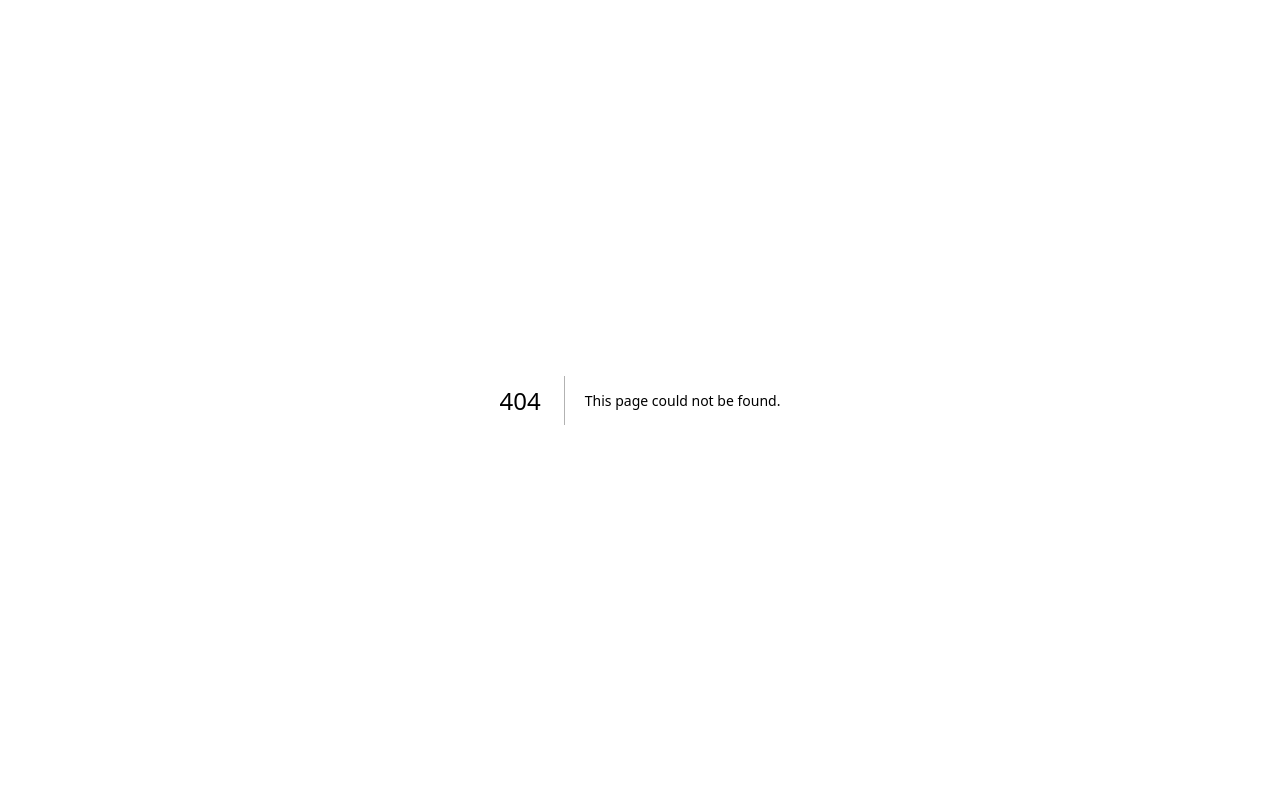
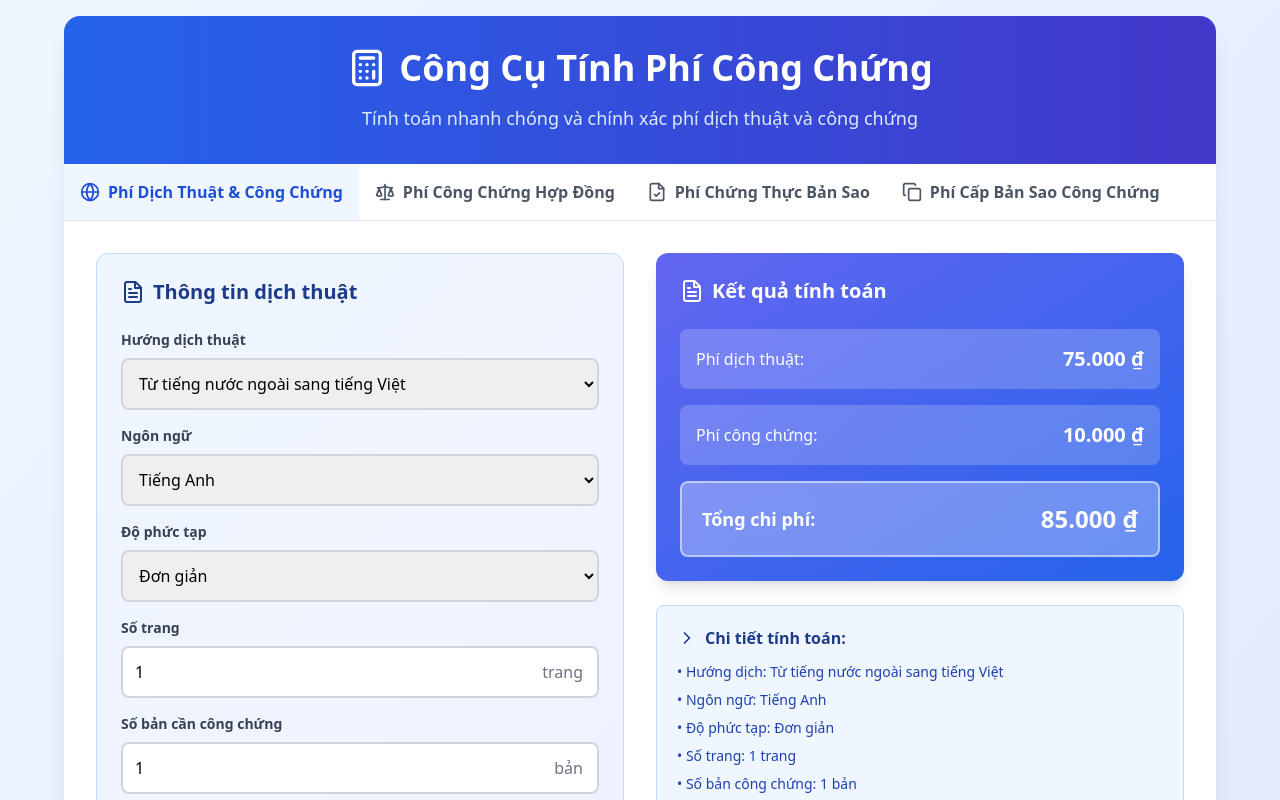
Before and after one commit to lamtung373/VPCC-NTNT, a Next.js app: page /fee-calculator in a window 1280 px wide. Before the commit this address had no page. Shown: the top 800 px of the page. Built offline with nearby package versions, Linux system fonts and the light colour scheme.

Commit message:
Create fee-calculator.js
01:16 PM 28/06/2025

```diff
--- /dev/null
+++ b/pages/fee-calculator.js
@@ -0,0 +1,17 @@
+// pages/fee-calculator.js
+import UnifiedFeeCalculator from '../components/UnifiedFeeCalculator'
+import Head from 'next/head'
+
+export default function FeeCalculator() {
+  return (
+    <>
+      <Head>
+        <title>Công Cụ Tính Phí Công Chứng - VPCC Nguyễn Thị Như Trang - Nguyễn Tùng Lâm</title>
+        <meta name="description" content="Công cụ tính phí dịch thuật, công chứng, chứng thực và cấp bản sao văn bản công chứng" />
+        <meta name="viewport" content="width=device-width, initial-scale=1" />
+        <link rel="icon" href="/favicon.ico" />
+      </Head>
+      <UnifiedFeeCalculator />
+    </>
+  )
+}
```
